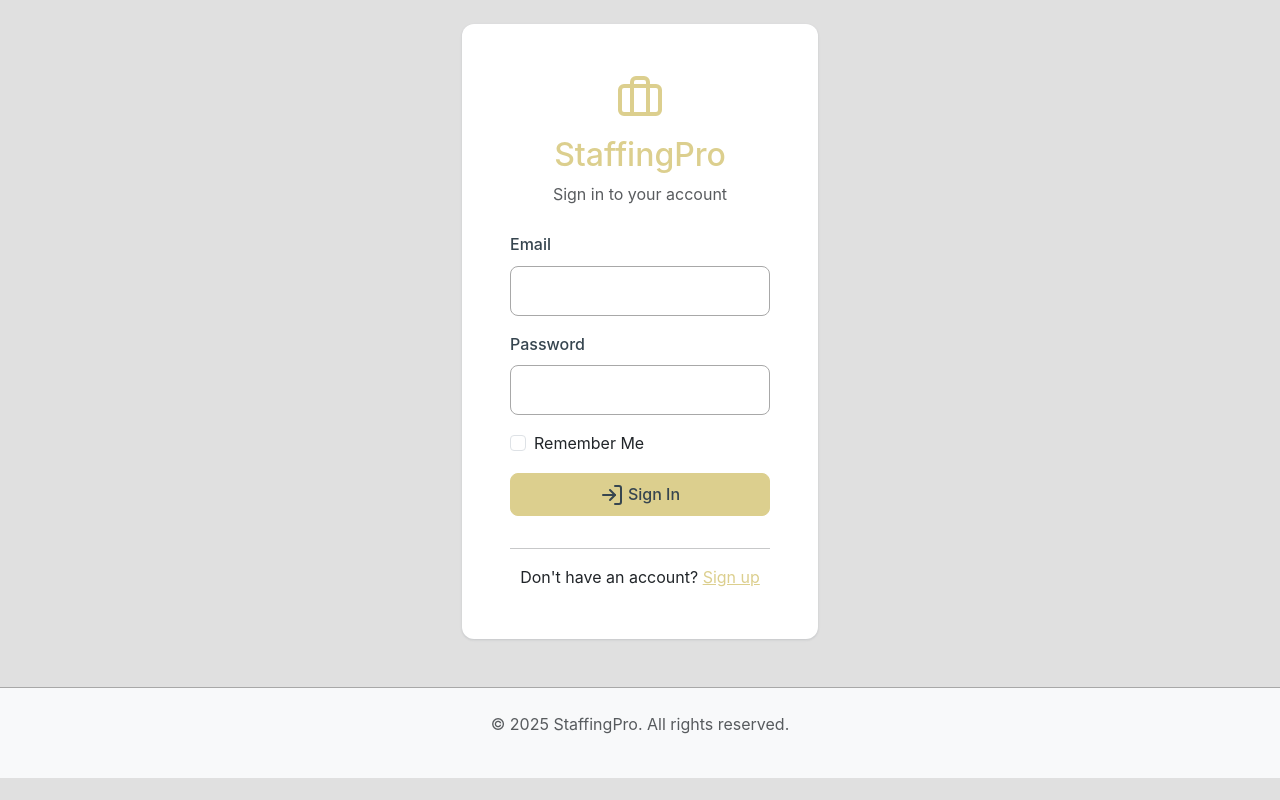
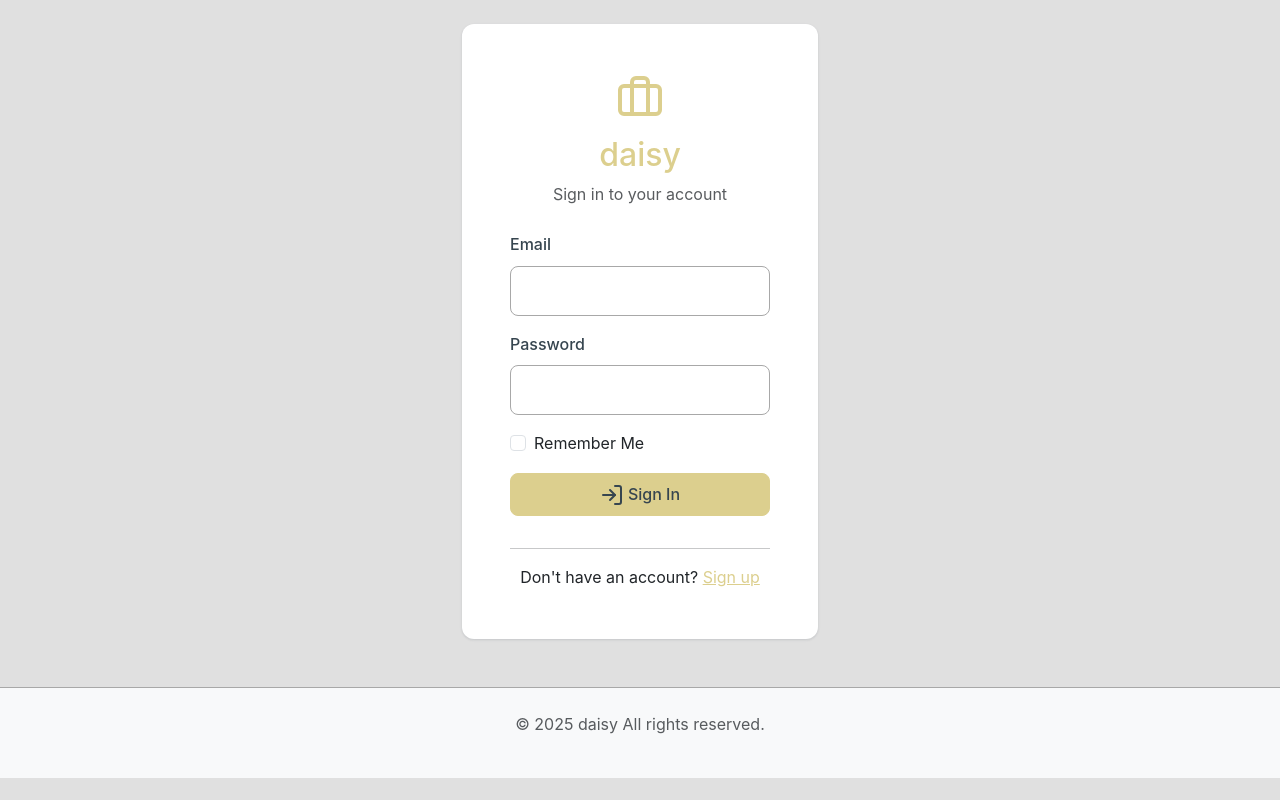
Before and after one commit to PyLou317/daisy, a Flask app: page / in a window 1280 px wide. Run offline with Flask 3, Linux system fonts and the light colour scheme; some libraries are stand-ins or nearby versions.

Commit message:
Change app name

```diff
--- a/templates/auth/login.html
+++ b/templates/auth/login.html
@@ -9,7 +9,7 @@
             <div class="card-body p-5">
                 <div class="text-center mb-4">
                     <i data-feather="briefcase" class="text-primary" style="width: 48px; height: 48px;"></i>
-                    <h2 class="mt-3 text-primary">StaffingPro</h2>
+                    <h2 class="mt-3 text-primary">daisy</h2>
                     <p class="text-muted">Sign in to your account</p>
                 </div>
 
--- a/templates/auth/onboarding.html
+++ b/templates/auth/onboarding.html
@@ -9,7 +9,7 @@
             <div class="card-body p-5">
                 <div class="text-center mb-4">
                     <i data-feather="briefcase" class="text-primary" style="width: 48px; height: 48px;"></i>
-                    <h2 class="mt-3 text-primary">Welcome to StaffingPro!</h2>
+                    <h2 class="mt-3 text-primary">Welcome to daisy!</h2>
                     <p class="text-muted">Let's get you set up with a quick introduction</p>
                 </div>
 
--- a/templates/auth/register.html
+++ b/templates/auth/register.html
@@ -10,7 +10,7 @@
                 <div class="text-center mb-4">
                     <i data-feather="briefcase" class="text-primary" style="width: 48px; height: 48px;"></i>
                     <h2 class="mt-3 text-primary">Create Account</h2>
-                    <p class="text-muted">Join StaffingPro today</p>
+                    <p class="text-muted">Join daisy today</p>
                 </div>
 
                 <form method="POST">
--- a/templates/base.html
+++ b/templates/base.html
@@ -19,7 +19,7 @@
         <div class="container">
             <a class="navbar-brand" href="{{ url_for('main.dashboard') }}">
                 <i data-feather="briefcase" class="me-2"></i>
-                StaffingPro
+                daisy
             </a>
 
             <button class="navbar-toggler" type="button" data-bs-toggle="collapse" data-bs-target="#navbarNav">
@@ -98,7 +98,7 @@
     <!-- Footer -->
     <footer class="bg-light mt-5 py-4">
         <div class="container text-center text-muted">
-            <p>&copy; 2025 StaffingPro. All rights reserved.</p>
+            <p>&copy; 2025 daisy All rights reserved.</p>
         </div>
     </footer>
 
```
